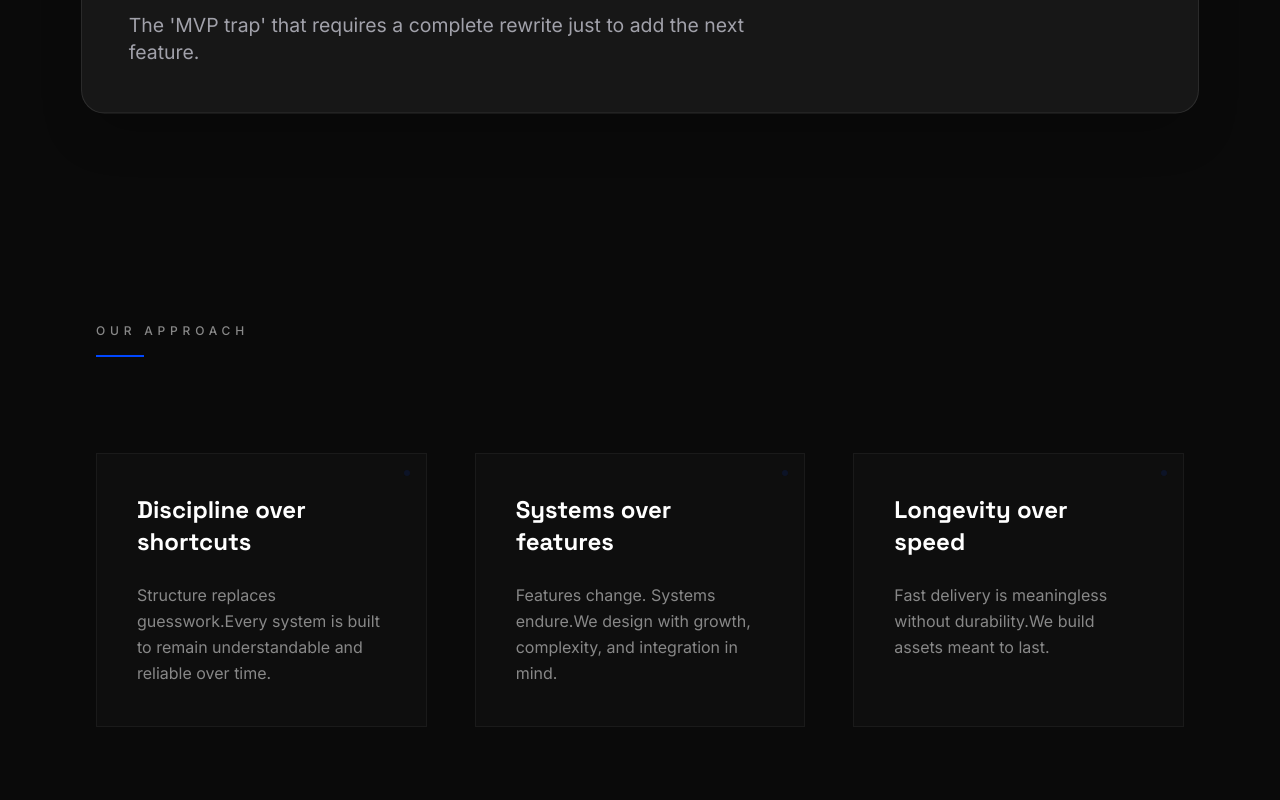
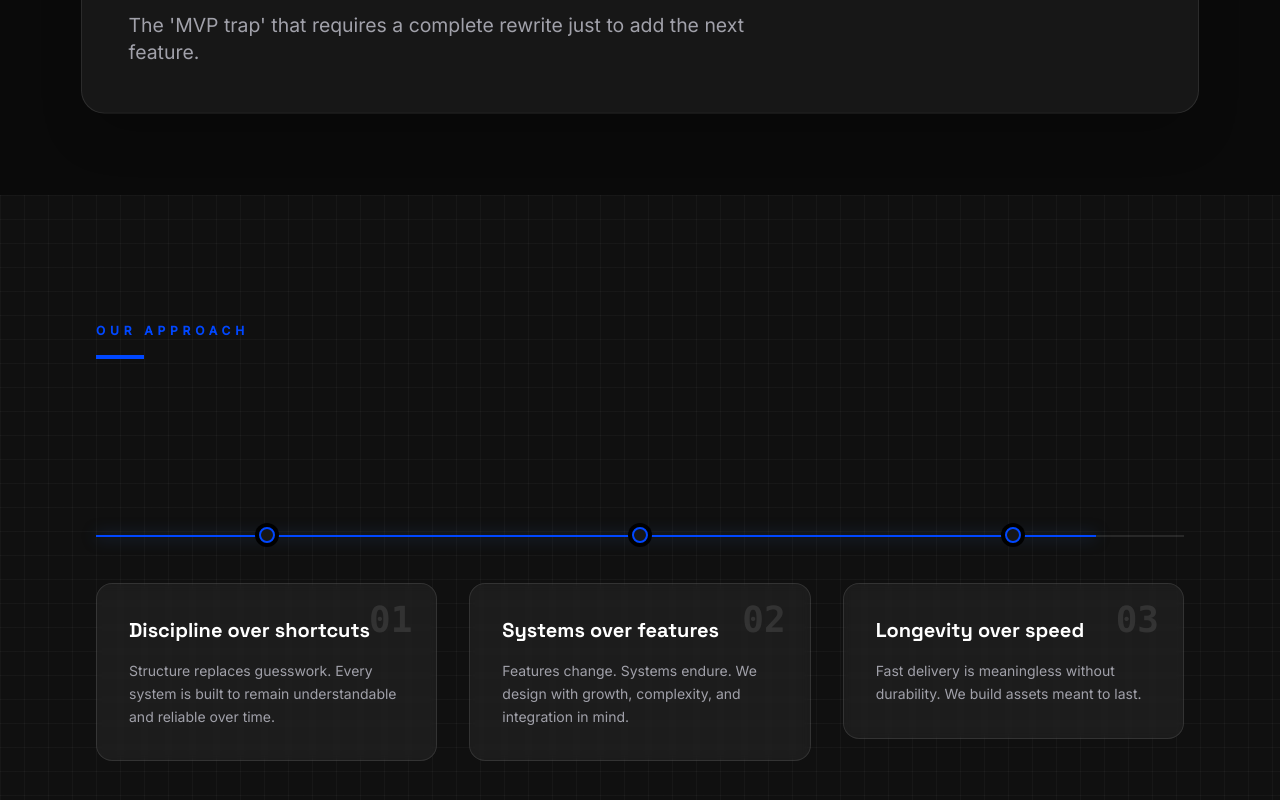
Before and after one commit to Gauthaman07/The_Fynnx, a React (Vite) app: page / in a window 1280 px wide. Shown: the part 2734-3534 px from the top of the page. Built offline with nearby package versions, Linux system fonts and the light colour scheme.

Commit message:
home page

```diff
--- a/components/ApproachSection.tsx
+++ b/components/ApproachSection.tsx
@@ -1,48 +1,116 @@
 
-import React from 'react';
+import React, { useRef } from 'react';
+import { motion, useScroll, useTransform } from 'framer-motion';
 
 const ApproachSection: React.FC = () => {
+  const containerRef = useRef<HTMLDivElement>(null);
+  const { scrollYProgress } = useScroll({
+    target: containerRef,
+    offset: ["start end", "end start"]
+  });
+
+  // Map scroll progress to line width/height
+  const lineProgress = useTransform(scrollYProgress, [0.1, 0.6], [0, 1]);
+
   const pillars = [
     {
+      id: "01",
       title: "Discipline over shortcuts",
-      description: "Structure replaces guesswork.Every system is built to remain understandable and reliable over time."
+      description: "Structure replaces guesswork. Every system is built to remain understandable and reliable over time."
     },
     {
+      id: "02",
       title: "Systems over features",
-      description: "Features change. Systems endure.We design with growth, complexity, and integration in mind."
+      description: "Features change. Systems endure. We design with growth, complexity, and integration in mind."
     },
     {
+      id: "03",
       title: "Longevity over speed",
-      description: "Fast delivery is meaningless without durability.We build assets meant to last."
+      description: "Fast delivery is meaningless without durability. We build assets meant to last."
     }
   ];
 
   return (
-    <section id="approach" className="py-32 px-6 md:px-12 lg:px-24">
-      <div className="max-w-7xl mx-auto">
-        <div className="mb-24">
-          <h2 className="text-xs uppercase tracking-[0.4em] text-brand-gray font-medium mb-4">OUR APPROACH</h2>
-          <div className="h-0.5 w-12 bg-brand-blue" />
+    <section ref={containerRef} id="approach" className="py-32 px-6 md:px-12 lg:px-24 bg-neutral-900/50 relative overflow-hidden">
+       {/* Background Grid Accent */}
+       <div className="absolute inset-0 bg-[linear-gradient(to_right,#80808012_1px,transparent_1px),linear-gradient(to_bottom,#80808012_1px,transparent_1px)] bg-[size:24px_24px] pointer-events-none" />
+
+      <div className="max-w-7xl mx-auto relative z-10">
+        <div className="mb-24 text-center md:text-left">
+          <motion.h2
+            initial={{ opacity: 0, y: 20 }}
+            whileInView={{ opacity: 1, y: 0 }}
+            viewport={{ once: true }}
+            className="text-xs uppercase tracking-[0.4em] text-brand-blue font-bold mb-4"
+          >
+            OUR APPROACH
+          </motion.h2>
+          <motion.div
+            initial={{ width: 0 }}
+            whileInView={{ width: 48 }}
+            viewport={{ once: true }}
+            className="h-1 bg-brand-blue mx-auto md:mx-0"
+          />
         </div>
 
-        <div className="grid grid-cols-1 md:grid-cols-3 gap-12">
-          {pillars.map((pillar, index) => (
-            <div key={index} className="relative p-10 border border-white/5 bg-brand-charcoal/50 group hover:border-brand-blue/30 transition-all duration-500">
-              <div className="absolute top-0 right-0 p-4 opacity-10 group-hover:opacity-100 transition-opacity">
-                 <div className="w-1.5 h-1.5 bg-brand-blue rounded-full" />
-              </div>
-              <h3 className="font-heading text-2xl font-bold mb-6 text-white group-hover:text-brand-blue transition-colors">
-                {pillar.title}
-              </h3>
-              <p className="text-brand-gray leading-relaxed text-base font-body">
-                {pillar.description}
-              </p>
-            </div>
-          ))}
+        <div className="relative">
+          {/* Connecting Line (Desktop: Horizontal, Mobile: Vertical) */}
+          {/* Desktop Line Track */}
+          <div className="hidden md:block absolute top-[80px] left-0 w-full h-0.5 bg-white/10" />
+          {/* Desktop Line Fill */}
+          <motion.div
+            style={{ scaleX: lineProgress, transformOrigin: "left" }}
+            className="hidden md:block absolute top-[80px] left-0 w-full h-0.5 bg-brand-blue shadow-[0_0_15px_rgba(59,130,246,0.5)] z-0"
+          />
+
+          {/* Mobile Line Track */}
+          <div className="md:hidden absolute left-8 top-0 bottom-0 w-0.5 bg-white/10" />
+          {/* Mobile Line Fill */}
+          <motion.div
+            style={{ scaleY: lineProgress, transformOrigin: "top" }}
+            className="md:hidden absolute left-8 top-0 bottom-0 w-0.5 bg-brand-blue shadow-[0_0_15px_rgba(59,130,246,0.5)] z-0"
+          />
+
+          {/* Cards Grid */}
+          <div className="grid grid-cols-1 md:grid-cols-3 gap-16 md:gap-8 relative z-10">
+            {pillars.map((pillar, index) => (
+              <PipelineCard key={index} {...pillar} index={index} />
+            ))}
+          </div>
         </div>
       </div>
     </section>
   );
 };
 
+const PipelineCard: React.FC<{ title: string; description: string; id: string; index: number }> = ({ title, description, id, index }) => {
+  return (
+    <motion.div
+      initial={{ opacity: 0, y: 50 }}
+      whileInView={{ opacity: 1, y: 0 }}
+      viewport={{ once: true, margin: "-100px" }}
+      transition={{ delay: index * 0.2, duration: 0.5 }}
+      className="group relative pl-24 md:pl-0 md:pt-32"
+    >
+      {/* Node Point on the Line */}
+      <div className="absolute left-6 md:left-1/2 md:-translate-x-1/2 top-0 md:top-[72px] w-4 h-4 bg-neutral-900 border-2 border-brand-blue rounded-full z-20 group-hover:scale-150 group-hover:bg-brand-blue transition-all duration-300 shadow-[0_0_0_4px_rgba(0,0,0,1)]">
+        <div className="absolute inset-0 bg-brand-blue rounded-full animate-ping opacity-0 group-hover:opacity-100" />
+      </div>
+
+      {/* Card Content */}
+      <div className="bg-white/5 backdrop-blur-sm border border-white/10 p-8 rounded-2xl hover:bg-white/10 hover:border-brand-blue/30 transition-all duration-300 hover:-translate-y-2">
+        <div className="text-4xl font-mono font-bold text-white/10 absolute top-4 right-6 pointer-events-none group-hover:text-white/20 transition-colors">
+          {id}
+        </div>
+        <h3 className="font-heading text-xl font-bold mb-4 text-white group-hover:text-brand-blue transition-colors">
+          {title}
+        </h3>
+        <p className="text-zinc-400 leading-relaxed text-sm">
+          {description}
+        </p>
+      </div>
+    </motion.div>
+  );
+};
+
 export default ApproachSection;
```
Also changed, not shown: .gemini-clipboard/clipboard-1769347324659.png (added).
